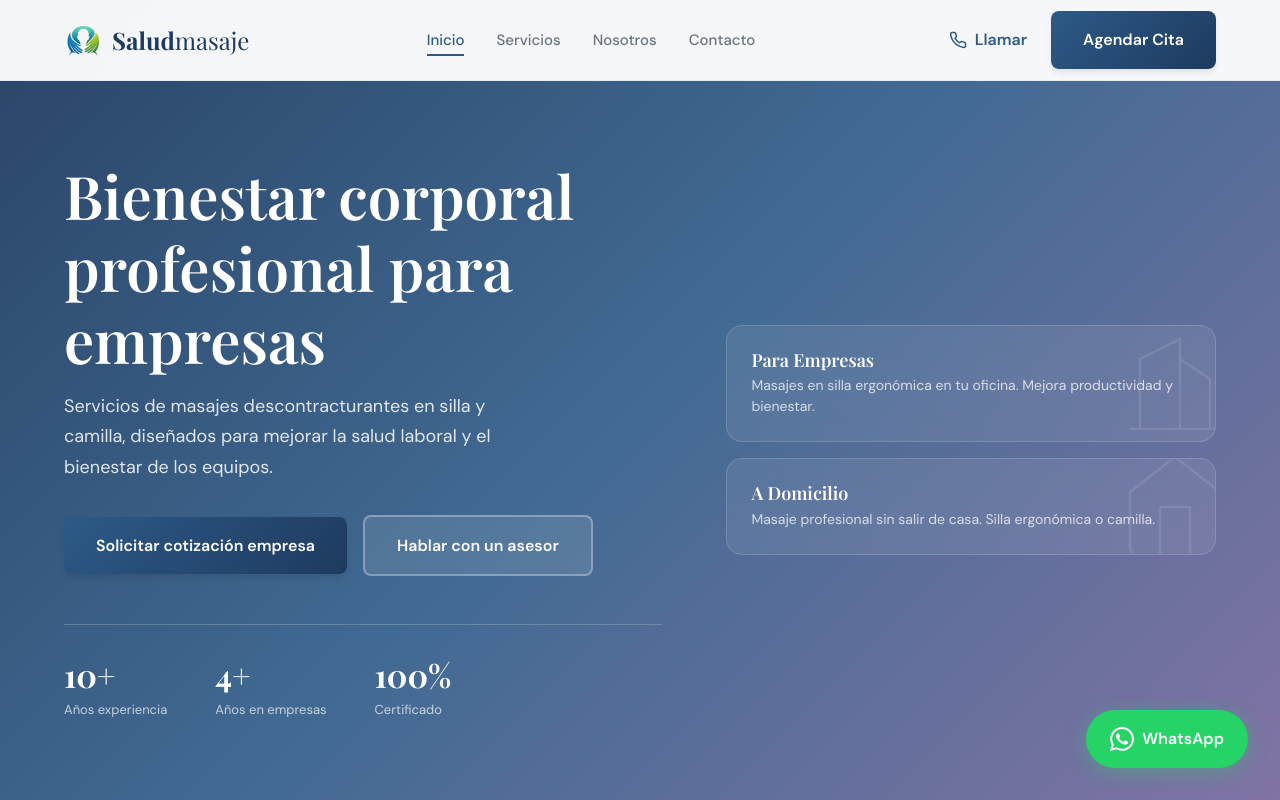
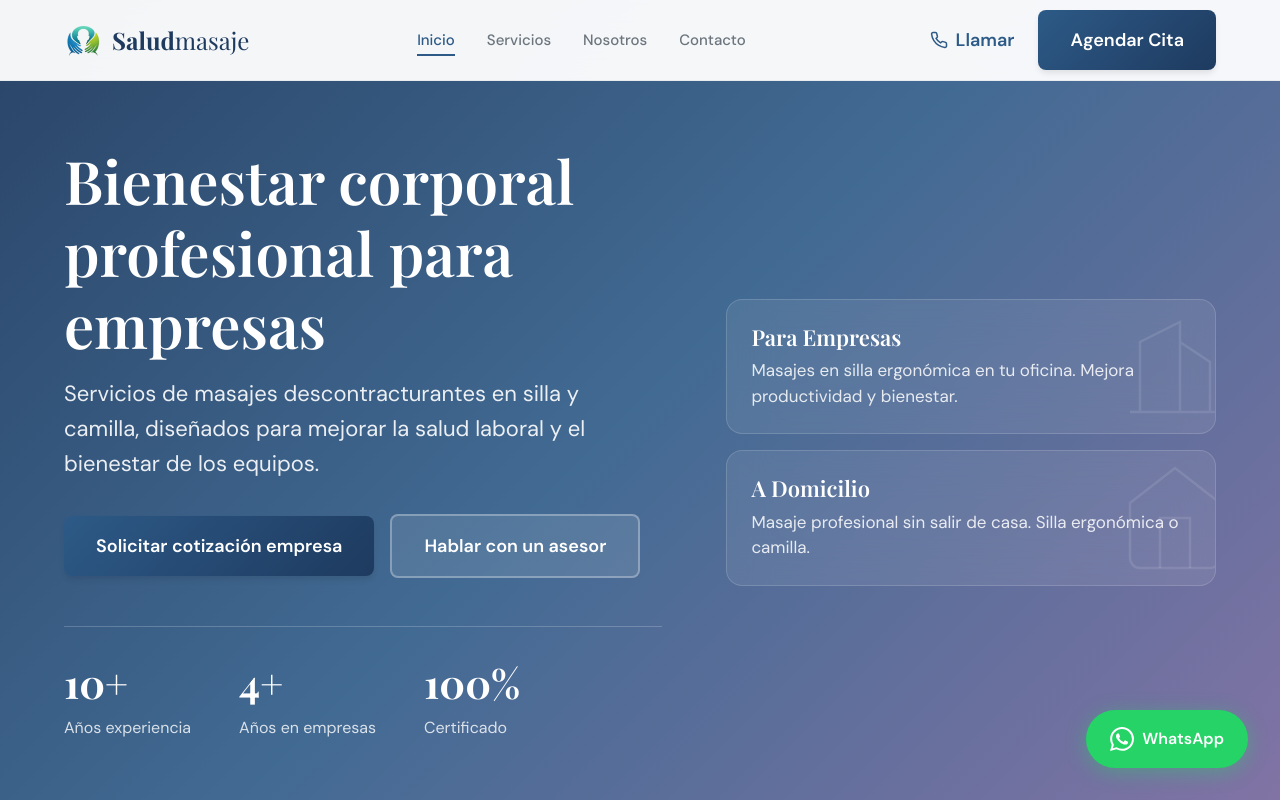
Before and after one commit to chuchurex/saludmasaje.cl, a plain HTML site: page index.html in a window 1280 px wide. Shown: the top 800 px of the page. Drawn offline with nearby package versions, Linux system fonts and the light colour scheme.

Commit message:
fix(hero): aumentar tamaños de fuente para legibilidad
- Subtítulo: 1.125rem → 1.375rem (22px)
- Stats números: 1.75rem → 2rem móvil, 2.5rem desktop
- Stats labels: 0.8125rem → 1rem (16px)
- Hero cards h3: 1.125rem → 1.375rem (22px)
- Hero cards p: 0.875rem → 1.0625rem (17px)
- Botones: 1rem → 1.125rem (18px)

Co-Authored-By: Claude Opus 4.5 <noreply@anthropic.com>

```diff
--- a/index.html
+++ b/index.html
@@ -30,7 +30,7 @@ p{color:var(--gray-600);font-size:1.0625rem}
 .section-header{text-align:center;max-width:700px;margin:0 auto var(--space-3xl)}
 .section-header .overline{display:inline-block;font-size:0.875rem;font-weight:600;text-transform:uppercase;letter-spacing:0.1em;color:var(--primary);margin-bottom:var(--space-sm)}
 .section-header p{font-size:1.125rem}
-.btn{display:inline-flex;align-items:center;justify-content:center;gap:var(--space-sm);padding:var(--space-md) var(--space-xl);font-size:1rem;font-weight:600;border-radius:var(--radius-md);transition:all var(--transition-base)}
+.btn{display:inline-flex;align-items:center;justify-content:center;gap:var(--space-sm);padding:var(--space-md) var(--space-xl);font-size:1.125rem;font-weight:600;border-radius:var(--radius-md);transition:all var(--transition-base)}
 .btn-primary{background:linear-gradient(135deg,var(--primary),var(--primary-deep));color:var(--white);box-shadow:var(--shadow-md)}
 .btn-primary:hover{transform:translateY(-2px);box-shadow:var(--shadow-lg)}
 .btn-secondary{background:var(--white);color:var(--primary);border:2px solid var(--primary)}
@@ -73,22 +73,22 @@ p{color:var(--gray-600);font-size:1.0625rem}
 .hero-badge-dot{width:8px;height:8px;background:#4ade80;border-radius:50%;animation:pulse 2s infinite}
 @keyframes pulse{0%,100%{opacity:1}50%{opacity:0.5}}
 .hero h1{color:var(--white);margin-bottom:var(--space-md)}
-.hero-subtitle{font-size:1.125rem;color:rgba(255,255,255,0.85);margin-bottom:var(--space-xl);max-width:480px;line-height:1.7}
+.hero-subtitle{font-size:1.375rem;color:rgba(255,255,255,0.9);margin-bottom:var(--space-xl);max-width:540px;line-height:1.6}
 .hero-cta{display:flex;flex-direction:column;gap:var(--space-md);margin-bottom:var(--space-2xl);align-items:flex-start}
 @media(min-width:576px){.hero-cta{flex-direction:row;align-items:center}}
 .hero-stats{display:flex;justify-content:flex-start;gap:var(--space-xl);padding-top:var(--space-lg);border-top:1px solid rgba(255,255,255,0.2);flex-wrap:wrap}
 @media(min-width:576px){.hero-stats{gap:var(--space-2xl)}}
 .hero-stat{text-align:center}
-.hero-stat-number{font-family:var(--font-display);font-size:1.75rem;font-weight:700;color:var(--white)}
-.hero-stat-label{font-size:0.8125rem;color:rgba(255,255,255,0.7)}
-@media(min-width:576px){.hero-stat{text-align:left}.hero-stat-number{font-size:2rem}}
+.hero-stat-number{font-family:var(--font-display);font-size:2rem;font-weight:700;color:var(--white)}
+.hero-stat-label{font-size:1rem;color:rgba(255,255,255,0.8)}
+@media(min-width:576px){.hero-stat{text-align:left}.hero-stat-number{font-size:2.5rem}}
 .hero-cards{display:none}
 @media(min-width:992px){.hero-cards{display:grid;gap:var(--space-md);align-self:center}}
 .hero-card{background:rgba(255,255,255,0.08);backdrop-filter:blur(20px);border:1px solid rgba(255,255,255,0.15);border-radius:var(--radius-lg);padding:var(--space-lg);transition:all var(--transition-base)}
 .hero-card:hover{background:rgba(255,255,255,0.15);transform:translateY(-4px)}
 .hero-card-icon{width:48px;height:48px;background:linear-gradient(135deg,var(--accent-warm),#e8c9a8);border-radius:var(--radius-md);display:flex;align-items:center;justify-content:center;margin-bottom:var(--space-md);font-size:1.5rem}
-.hero-card h3{color:var(--white);font-size:1.125rem;margin-bottom:var(--space-xs)}
-.hero-card p{color:rgba(255,255,255,0.75);font-size:0.875rem;line-height:1.5}
+.hero-card h3{color:var(--white);font-size:1.375rem;margin-bottom:var(--space-sm)}
+.hero-card p{color:rgba(255,255,255,0.85);font-size:1.0625rem;line-height:1.5}
 .services{background:var(--gray-50)}
 .services-tabs{display:flex;justify-content:center;gap:var(--space-sm);margin-bottom:var(--space-3xl);flex-wrap:wrap}
 .services-tab{padding:var(--space-md) var(--space-xl);font-weight:600;color:var(--gray-600);background:var(--white);border:2px solid var(--gray-200);border-radius:var(--radius-full);transition:all var(--transition-base)}
```
